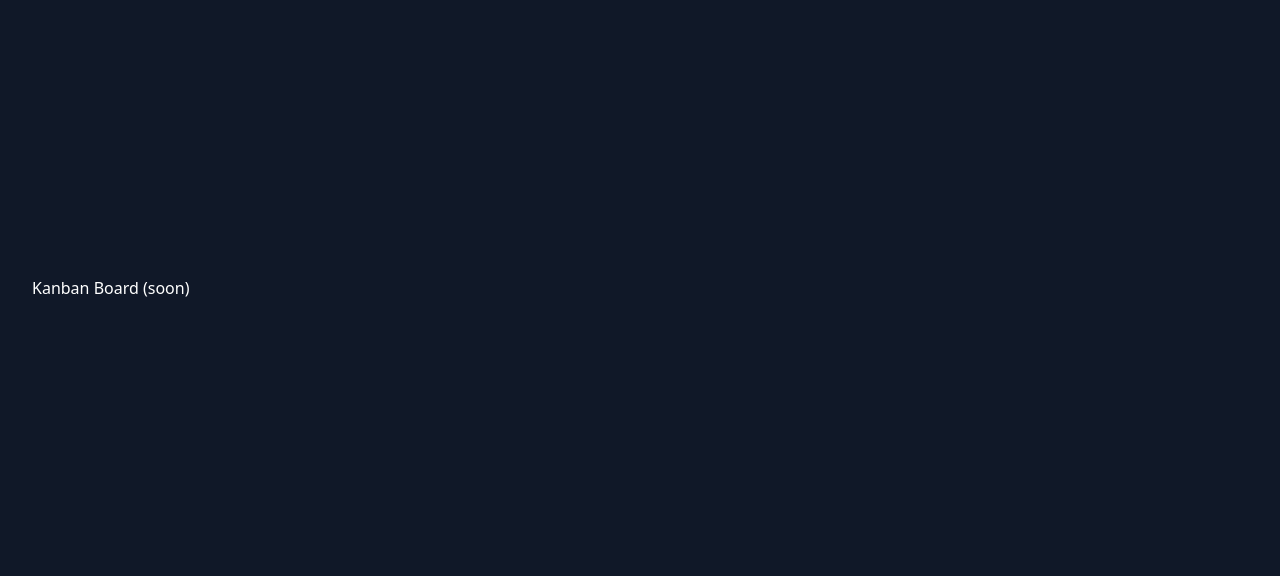
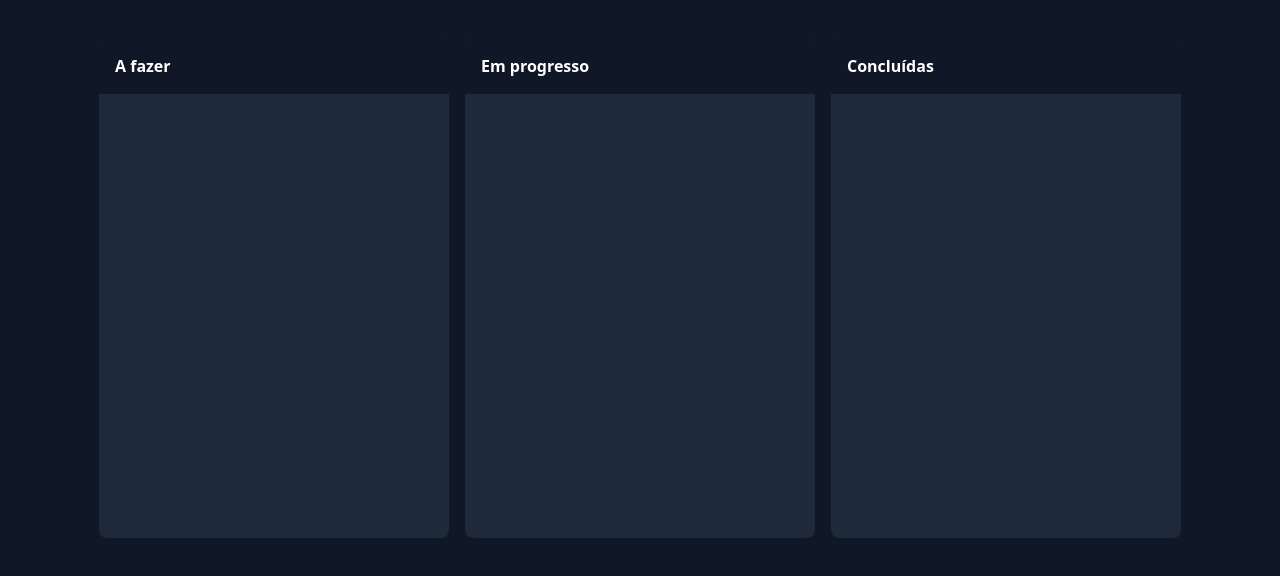
Before and after one commit to fap233/desafio-fullstack-veritas, a React app in the folder frontend/: page / in a window 1280 px wide. Shown: the part 112-688 px from the top of the page. Built offline with nearby package versions, Linux system fonts and the light colour scheme; the HTML template or start-up script is replaced by a standard one.

Commit message:
feat(frontend): renderização de colunas fixas Kanban

```diff
--- a/frontend/src/App.jsx
+++ b/frontend/src/App.jsx
@@ -2,7 +2,7 @@ import KanbanBoard from "./components/KanbanBoard";
 
 function App() {
 	return (
-		<main className="flex min-h-screen w-full items-center overflow-x-auto overflow-y-hidden bg-gray-900 p-4">
+		<main className="flex min-h-screen w-full overflow-x-auto overflow-y-hidden bg-gray-900 p-4">
 			<KanbanBoard />
 		</main>
 	);
--- /dev/null
+++ b/frontend/src/components/Column.jsx
@@ -0,0 +1,16 @@
+function Column({ title }) {
+	return (
+		<div className="flex min-h-[500px] w-[350px] flex-col rounded-lg bg-gray-800">
+			{/* Column title */}
+			<h2 className="rounded-t-lg bg-gray-900 p-4 font-bold text-white">
+				{title}
+			</h2>
+
+			<div className="flex flex-grow flex-col gap-4 overflow-y-auto p-4">
+				{/* Tasks */}
+			</div>
+		</div>
+	);
+}
+
+export default Column;
--- a/frontend/src/components/KanbanBoard.jsx
+++ b/frontend/src/components/KanbanBoard.jsx
@@ -1,5 +1,19 @@
+import Column from "./Column";
+
+const FIXED_COLUMNS = [
+	{ id: "todo", title: "A fazer" },
+	{ id: "in-progress", title: "Em progresso" },
+	{ id: "done", title: "Concluídas" },
+];
+
 function KanbanBoard() {
-	return <div className="p-4 text-white">Kanban Board (soon)</div>;
+	return (
+		<div className="flex gap-4 m-auto">
+			{FIXED_COLUMNS.map((col) => (
+				<Column key={col.id} title={col.title} />
+			))}
+		</div>
+	);
 }
 
 export default KanbanBoard;
```
